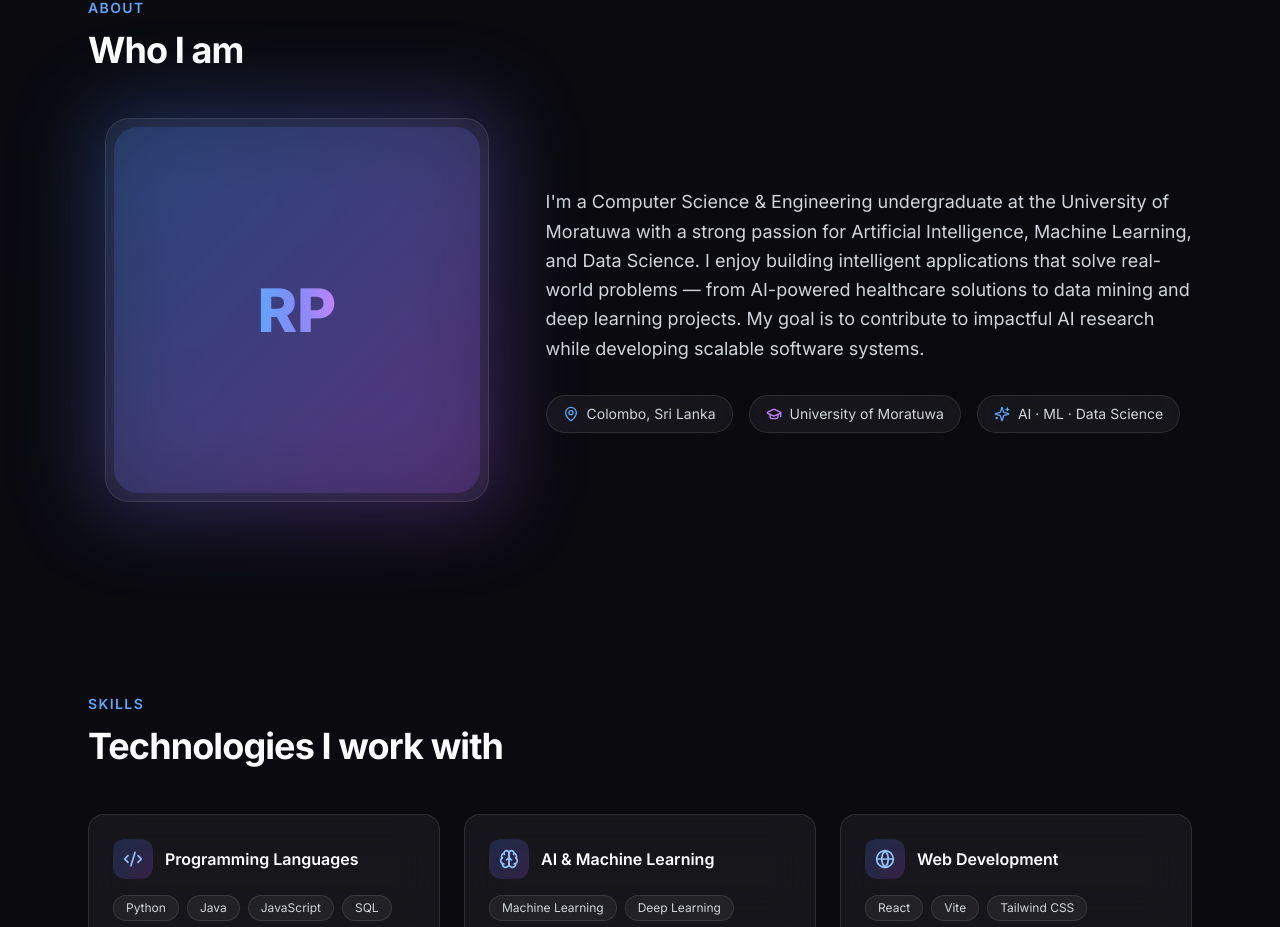
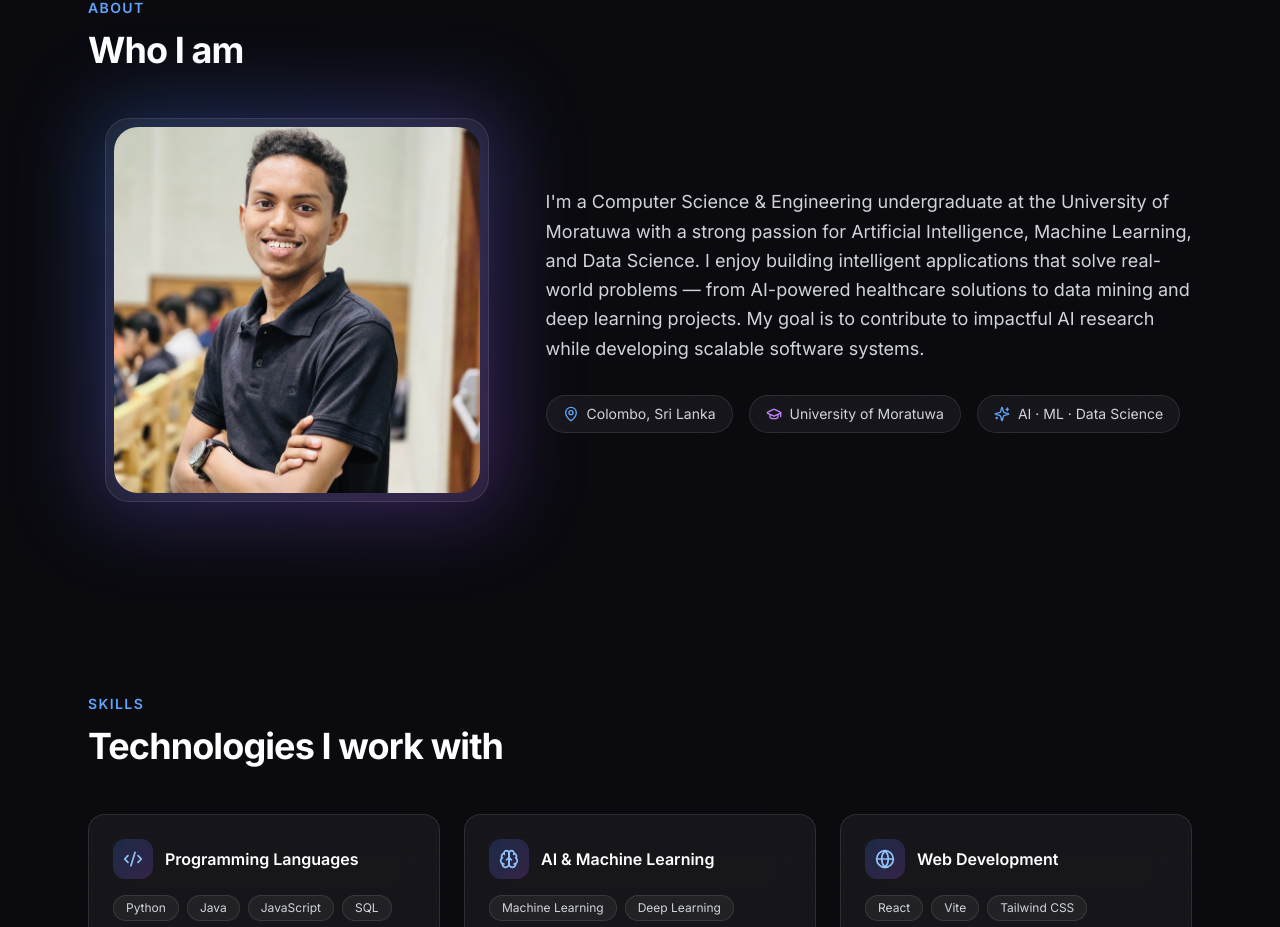
Before and after one commit to Ravindu-Pathirana/Portfolio, a React (Vite) app: page / in a window 1280 px wide. Shown: the part 898-1825 px from the top of the page. Built offline with nearby package versions, Linux system fonts and the light colour scheme.

Commit message:
updated for photograph

```diff
--- a/src/data.js
+++ b/src/data.js
@@ -11,7 +11,7 @@ export const profile = {
   location: 'Colombo, Sri Lanka',
   // Put your photo file in /public and set the path, e.g. '/profile.jpg'.
   // Leave as null to show your initials instead.
-  photo: null,
+  photo: '/profile.jpg',
   resumeUrl: null, // e.g. '/Ravindu_Pathirana_CV.pdf' (put the file in /public)
 }
 
```
Also changed, not shown: public/profile.jpg (added).
